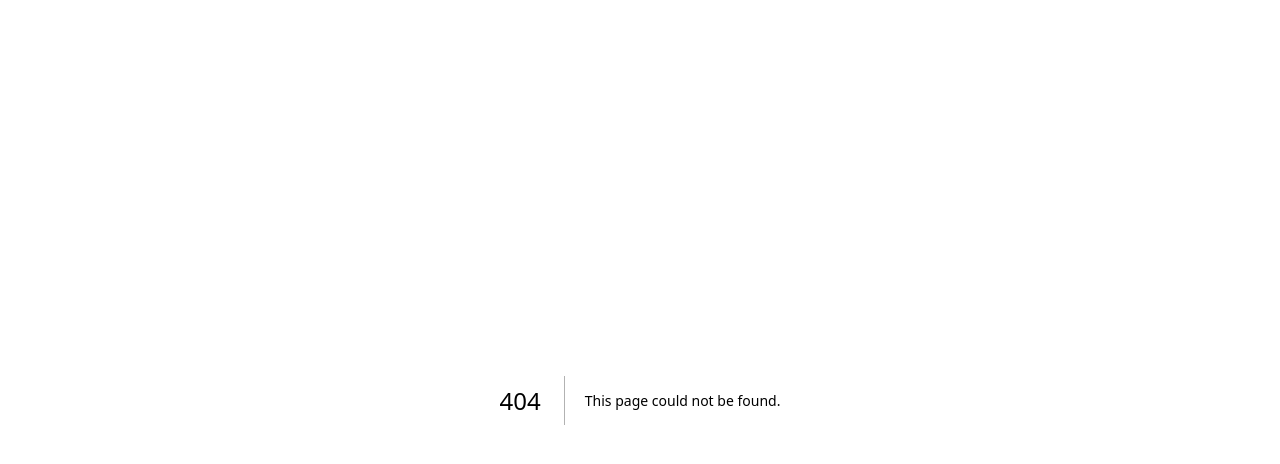
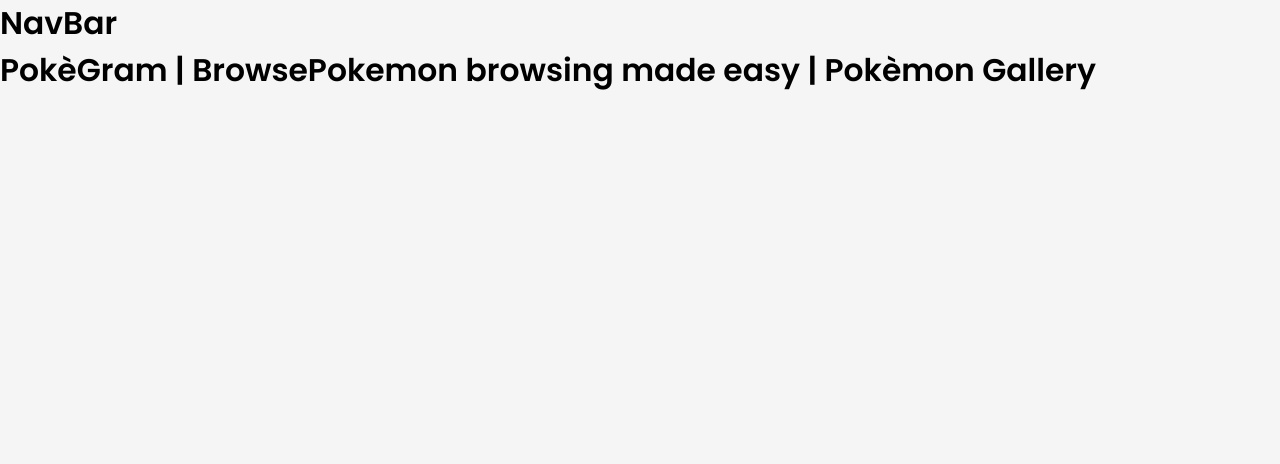
Before and after one commit to dimacuhamarc/pokegram, a Next.js app: page /browse in a window 1280 px wide. Before the commit this address had no page. Shown: the top 464 px of the page. Built offline with nearby package versions, Linux system fonts and the light colour scheme.

Commit message:
initial setup of SASS, App Directory

```diff
--- /dev/null
+++ b/app/browse/page.tsx
@@ -0,0 +1,8 @@
+export default function Page() {
+  return(<div>{`${metadata.title}${metadata.description}`}</div>);
+}
+
+export const metadata = {
+  title: 'PokèGram | Browse',
+  description: 'Pokemon browsing made easy | Pokèmon Gallery',
+}
--- /dev/null
+++ b/app/globals.scss
@@ -0,0 +1,11 @@
+@use '../styles/.variables.scss' as *;
+
+* {
+  box-sizing: border-box;
+  margin: 0 auto;
+  padding: 0;
+  font-family: $font-family;
+  background-color: $primary--white;
+  font-size: $xl;
+  font-weight: $w-bold;
+}
--- a/app/layout.tsx
+++ b/app/layout.tsx
@@ -1,7 +1,6 @@
-export const metadata = {
-  title: 'Next.js',
-  description: 'Generated by Next.js',
-}
+'use client';
+
+import './globals.scss';
 
 export default function RootLayout({
   children,
@@ -10,6 +9,7 @@
 }) {
   return (
     <html lang="en">
+      <div>NavBar</div>
       <body>{children}</body>
     </html>
   )
```
Also changed, not shown: app/page.tsx (+8 -1 lines), package.json (+11 -7 lines), styles/.variables.scss (added), 1 other file (tests, documents, lock files or other folders).
